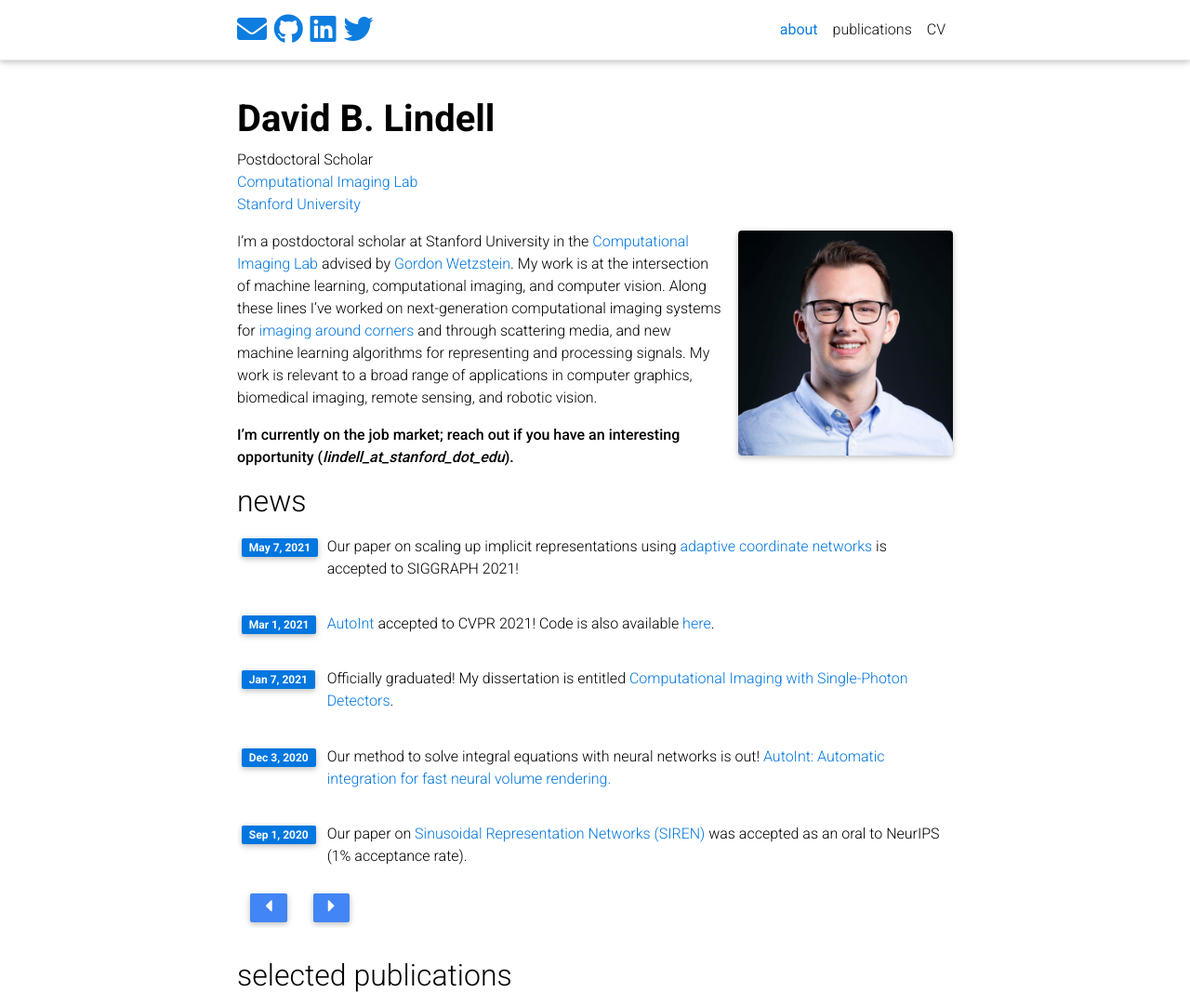
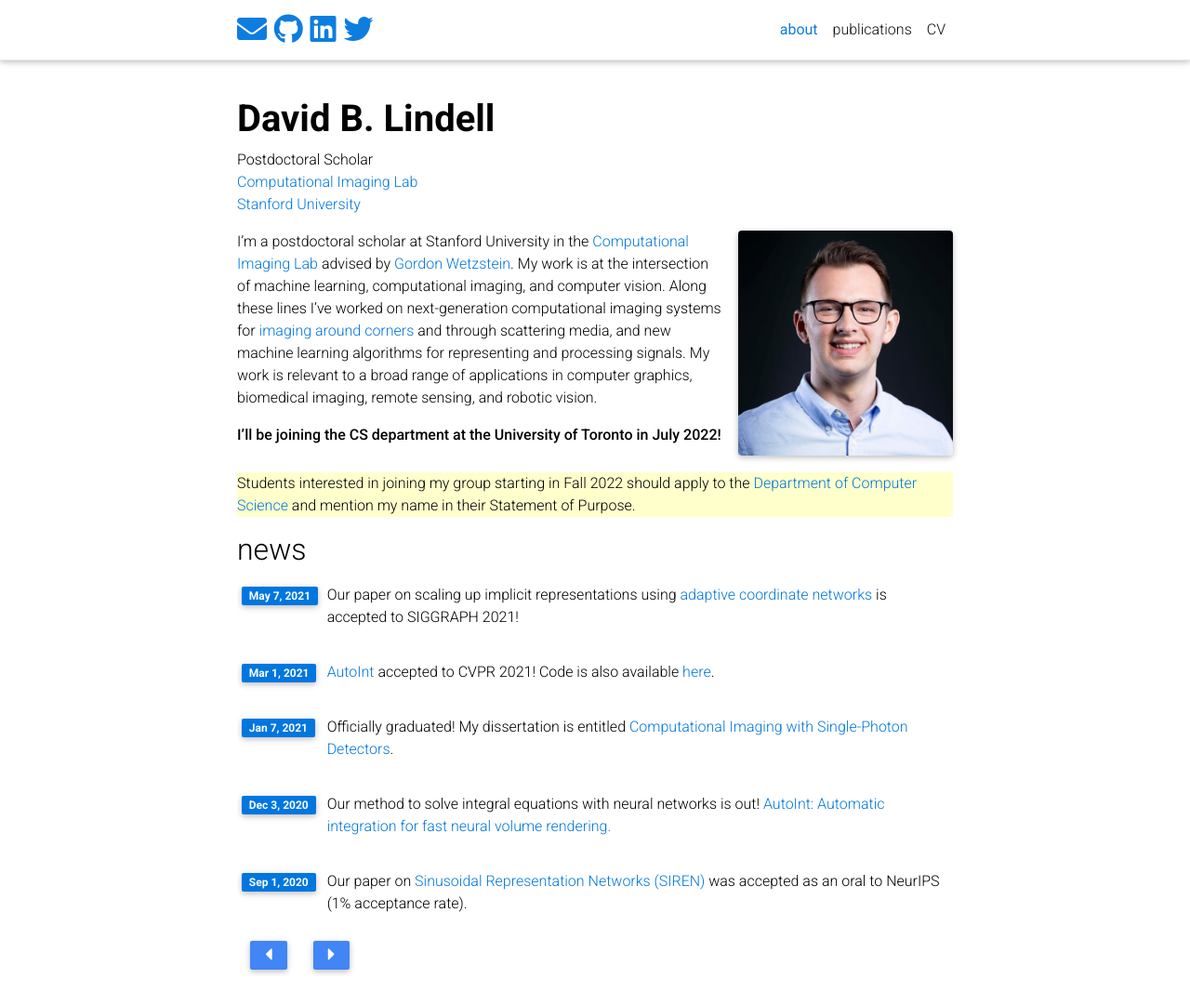
Before and after one commit to davelindell/davelindell.github.io, a Jekyll site: the page built from _pages/about.md, in a window 1280 px wide and 1306 px high, cut to the strip 0-1081 px from the top of the window. Shown: the whole strip at 93% size. Built offline with Jekyll 4.4.1, drawn with Linux system fonts in a browser that asks for light colours; nearby versions of some CDN libraries; a style sheet for code colours, icons or effects is not loaded.

Commit message:
update about

```diff
--- a/_pages/about.md
+++ b/_pages/about.md
@@ -15,4 +15,7 @@ selected_papers: true # includes a list of papers marked as "selected={true}"
 
 I'm a postdoctoral scholar at Stanford University in the [Computational Imaging Lab](http://www.computationalimaging.org/){:target="_blank"} advised by [Gordon Wetzstein](https://stanford.edu/~gordonwz/). My work is at the intersection of machine learning, computational imaging, and computer vision. Along these lines I've worked on next-generation computational imaging systems for [imaging around corners](http://go.ted.com/davidlindell/){:target="_blank"} and through scattering media, and new machine learning algorithms for representing and processing signals. My work is relevant to a broad range of applications in computer graphics, biomedical imaging, remote sensing, and robotic vision.
 
-**I'm currently on the job market; reach out if you have an interesting opportunity (*lindell_at_stanford_dot_edu*).**
+**I'll be joining the CS department at the University of Toronto in July 2022!**
+
+Students interested in joining my group starting in Fall 2022 should apply to the [Department of Computer Science](https://web.cs.toronto.edu/graduate/prospective) and mention my name in their Statement of Purpose.
+{: style="background-color: #ffffcc; float: left;"}
```
